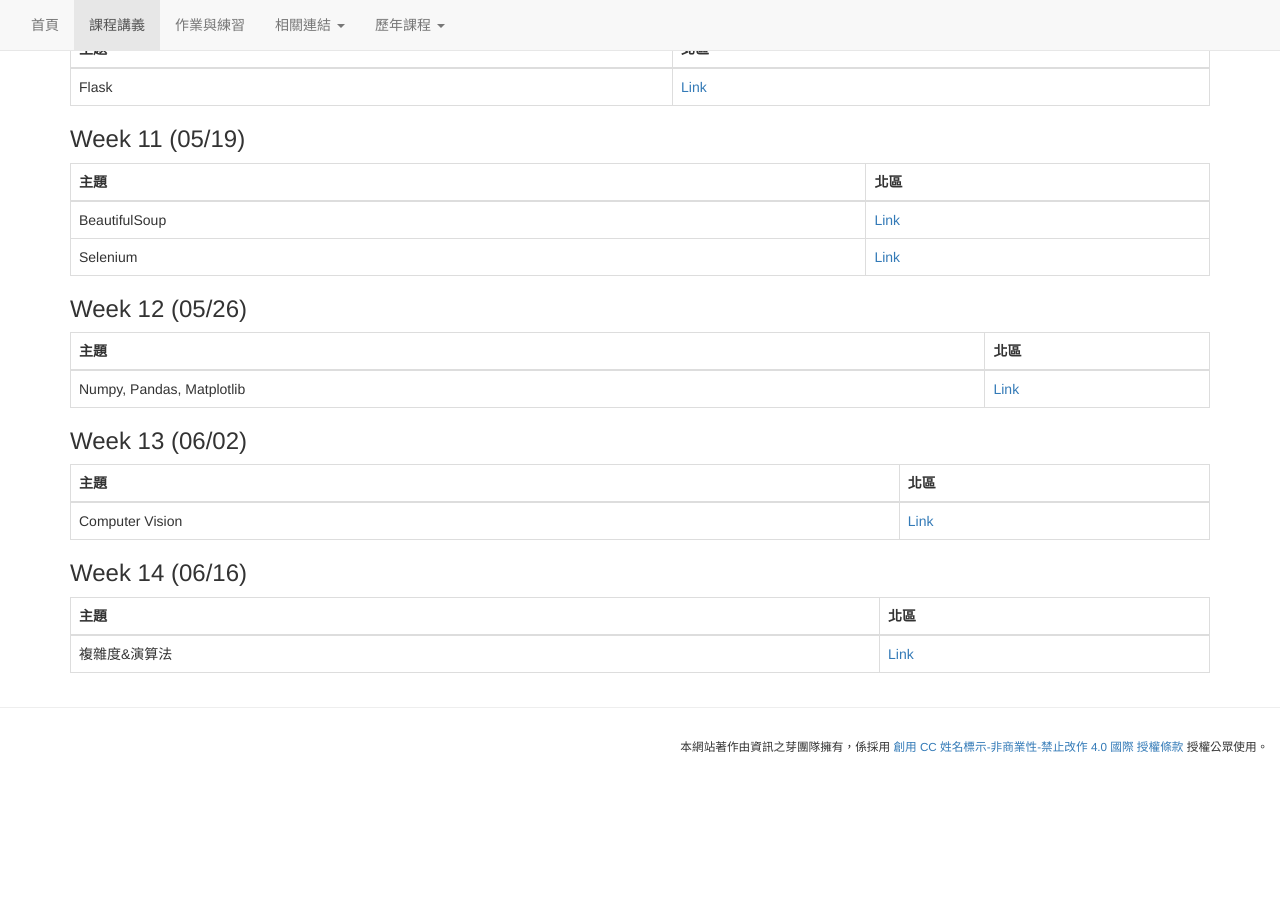
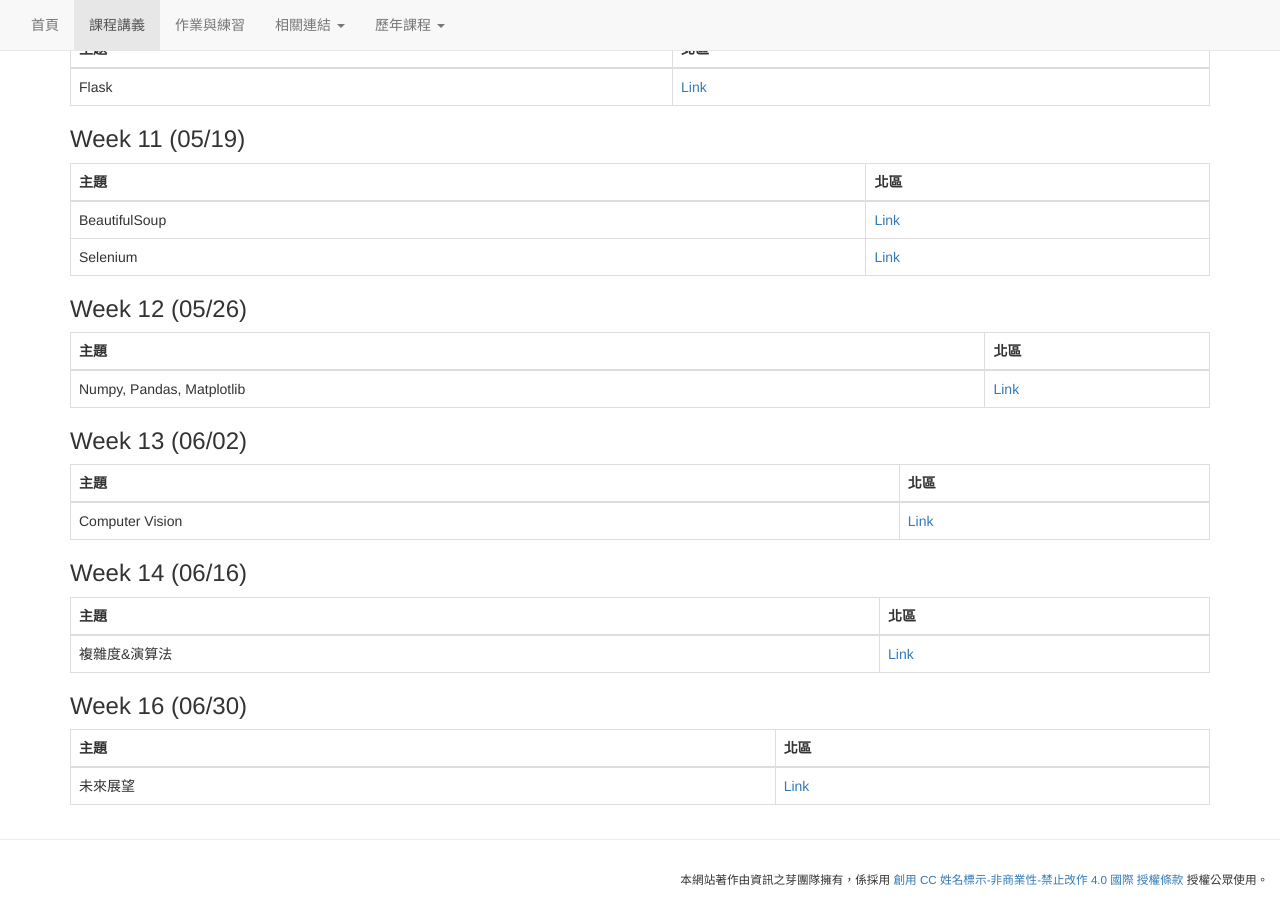
Before and after one commit to tw-csie-sprout/py2025, a Jekyll site: the page built from slides.md, in a window 1280 px wide and 900 px high, scrolled down 1670 px. Built offline with Jekyll 4.4.1, drawn with Linux system fonts in a browser that asks for light colours; before the commit the page ends 2438 px from its top, so only the background shows below that.

Commit message:
Update slides.md

```diff
--- a/slides.md
+++ b/slides.md
@@ -108,3 +108,10 @@ title: "課程講義"
 | 主題 | 北區 |
 | --- | --- |
 | 複雜度&演算法 | [Link](https://hackmd.io/@VLvbo_-_QjqwJnUcuKdxSQ/Bk4bTAGSR#/) |
+
+### Week 16 (06/30)
+
+{: .table .table-bordered}
+| 主題 | 北區 |
+| --- | --- |
+| 未來展望 | [Link](https://docs.google.com/presentation/d/1mTLWN6iaDk0-Ap5L8wg_slba3W2EH1kERQypCpfrOIE/edit?usp=sharing) |
```
